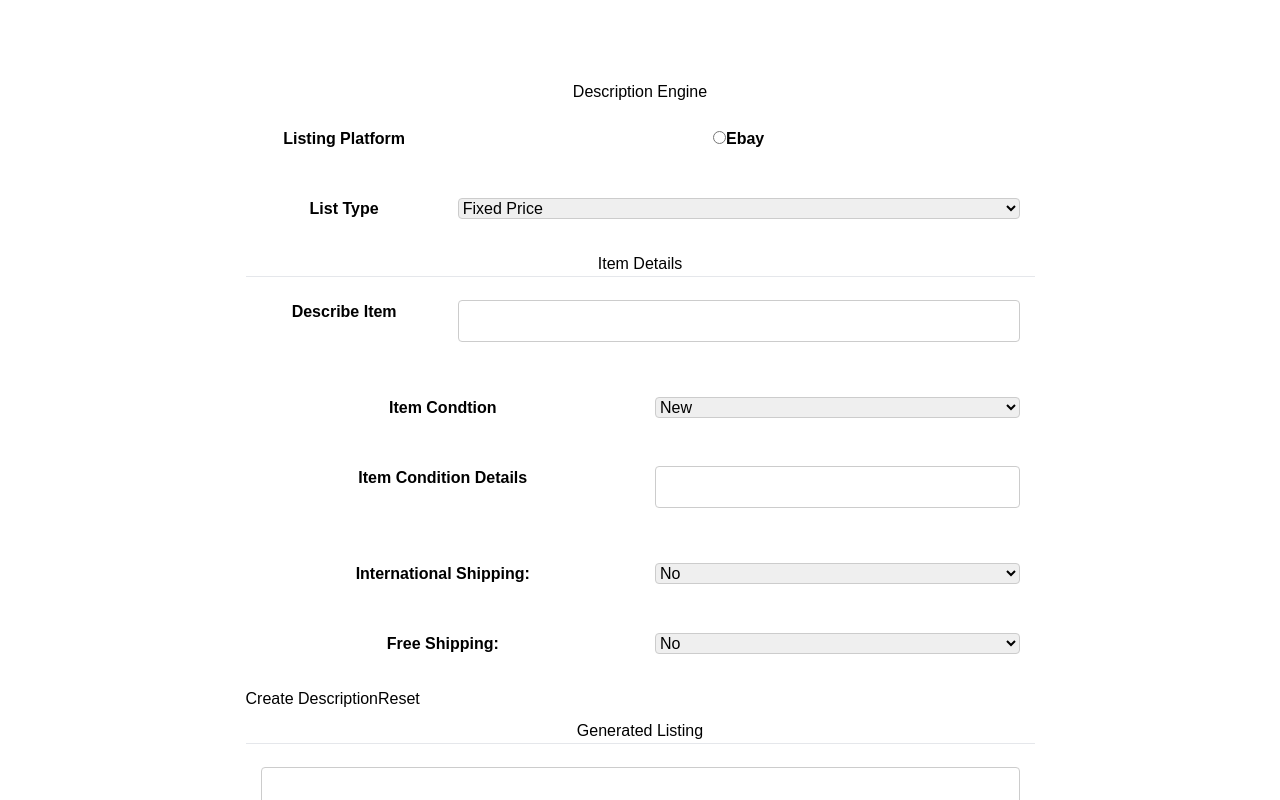
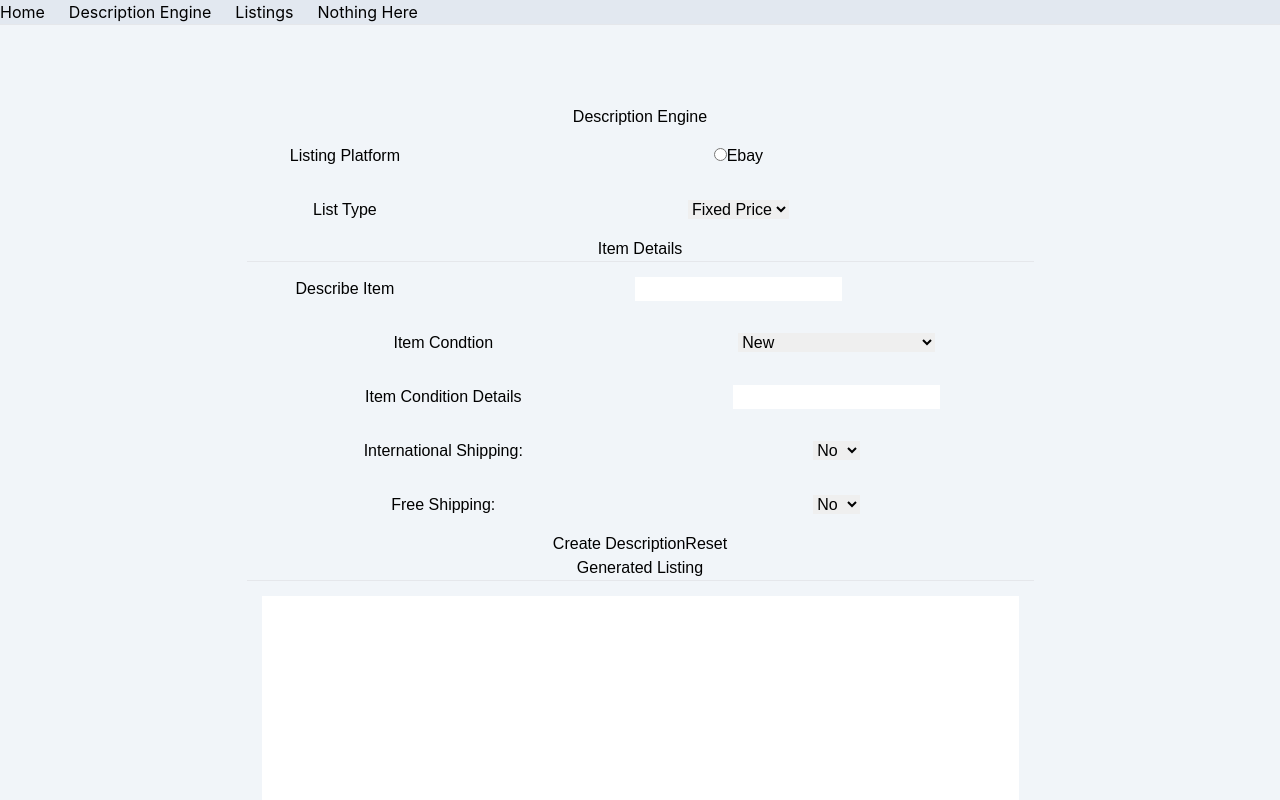
Before and after one commit to Fortee2/ListFlow, a React (Create React App) app in the folder listflow.client/: page /Description in a window 1280 px wide. Shown: the top 800 px of the page. Built offline with nearby package versions, Linux system fonts and the light colour scheme; no server answers.

Commit message:
Update
Add Routing
Add Nav
Add Listing Component

```diff
--- a/listflow.client/src/App.tsx
+++ b/listflow.client/src/App.tsx
@@ -1,14 +1,50 @@
 import React from 'react';
-import logo from './logo.svg';
 import './App.css';
+import { Routes, Route,  Link } from "react-router-dom";
 import Description  from './features/engine/Description';
 import ListingComponent from './features/listings/ListingComponent';
+import TopMenu  from './features/navigation/TopMenu';
+
 
 function App() {
   return (
-    <div className="App">
-       <Description />
-       <ListingComponent />
+    <div className="App bg-slate-100">
+
+          {/* Routes nest inside one another. Nested route paths build upon
+        parent route paths, and nested route elements render inside
+        parent route elements. See the note about <Outlet> below. */}
+      <Routes>
+        <Route path="/" element={<TopMenu />}>
+          <Route index element={<Home />} />
+          <Route path="Description" element={<Description />} />
+          <Route path="Listing" element={<ListingComponent />} />
+
+          {/* Using path="*"" means "match anything", so this route
+                acts like a catch-all for URLs that we don't have explicit
+                routes for. */}
+          <Route path="*" element={<NoMatch />} />
+        </Route>
+      </Routes>
+    </div>
+  );
+}
+
+function Home() {
+  return (
+    <div>
+      <h2>Home</h2>
+    </div>
+  );
+}
+
+
+function NoMatch() {
+  return (
+    <div>
+      <h2>Nothing to see here!</h2>
+      <p>
+        <Link to="/">Go to the home page</Link>
+      </p>
     </div>
   );
 }
--- a/listflow.client/src/features/engine/description.css
+++ b/listflow.client/src/features/engine/description.css
@@ -6,64 +6,3 @@
     font-family: Arial, sans-serif;
     font-size: 16px;
   }
-
-  h1 {
-    font-size: 24px;
-    margin-bottom: 16px;
-  }
-
-  .row {
-    display: flex;
-    flex-wrap: wrap;
-    margin: 8px 0;
-  }
-
-  .col-3 {
-    width: 25%;
-  }
-
-  .col-6 {
-    width: 50%;
-  }
-
-  .col-9 {
-    width: 75%;
-  }
-
-  .col-12 {
-    width: 100%;
-  }
-
-  label {
-    display: inline-block;
-    margin-bottom: 8px;
-    font-weight: bold;
-  }
-
-  input[type="text"],
-  select,
-  textarea {
-    width: 100%;
-    padding: 8px;
-    border: 1px solid #ccc;
-    border-radius: 4px;
-    box-sizing: border-box;
-    margin-bottom: 16px;
-  }
-
-  button {
-    background-color: #007bff;
-    color: #fff;
-    border: none;
-    border-radius: 4px;
-    padding: 8px 16px;
-    cursor: pointer;
-  }
-
-  button:hover {
-    background-color: #0069d9;
-  }
-
-  textarea {
-    resize: vertical;
-  }
--- a/listflow.client/src/features/listings/ListingComponent.tsx
+++ b/listflow.client/src/features/listings/ListingComponent.tsx
@@ -72,9 +72,12 @@ const ListingComponent = () => {
 
       <h2>Create a New Listing</h2>
       <form onSubmit={handleCreateListing}>
+        <label htmlFor="itemNumber">Item Number</label>
         <input type="text" name="itemNumber" />
+        <label htmlFor="title">Title</label>
         <input type="text" name="title" />
-        <input type="text" name="description" />
+        <label htmlFor="description">Description</label>
+        <textarea cols={80} rows={10} name="description" />
         <button type="submit">Create Listing</button>
       </form>
     </div>
--- a/listflow.client/src/features/listings/listingAPI.ts
+++ b/listflow.client/src/features/listings/listingAPI.ts
@@ -2,7 +2,7 @@ import axios from 'axios';
 import {Listing} from './listing'
 export const getAllListings = async (): Promise<Listing[]> => {
   try {
-    const response = await axios.get('/api/listings');
+    const response = await axios.get('https://localhost:7219/api/listings');
     return response.data;
   } catch (error) {
     throw new Error(`Error fetching listings: ${error}`);
@@ -11,7 +11,7 @@ export const getAllListings = async (): Promise<Listing[]> => {
 
 export const createListing = async (newListing: Listing): Promise<Listing> => {
   try {
-    const response = await axios.post('/api/listings', newListing);
+    const response = await axios.post('https://localhost:7219/api/listings', newListing);
     return response.data;
   } catch (error) {
     throw new Error(`Error creating listing: ${error}`);
@@ -20,7 +20,7 @@ export const createListing = async (newListing: Listing): Promise<Listing> => {
 
 export const updateListing = async (updatedListing: Listing): Promise<Listing> => {
   try {
-    const response = await axios.put(`/api/listings/${updatedListing.id}`, updatedListing);
+    const response = await axios.put(`https://localhost:7219/api/listings/${updatedListing.id}`, updatedListing);
     return response.data;
   } catch (error) {
     throw new Error(`Error updating listing: ${error}`);
@@ -29,7 +29,7 @@ export const updateListing = async (updatedListing: Listing): Promise<Listing> =
 
 export const deleteListing = async (id: string): Promise<number> => {
   try {
-    const response = await axios.delete(`/api/listings/${id}`);
+    const response = await axios.delete(`https://localhost:7219/api/listings/${id}`);
     return response.status;
   } catch (error) {
     throw new Error(`Error deleting listing: ${error}`);
@@ -38,7 +38,7 @@ export const deleteListing = async (id: string): Promise<number> => {
 
 export const getListingById = async (id: string): Promise<Listing> => {
     try {
-      const response = await axios.get(`/api/listings/${id}`);
+      const response = await axios.get(`https://localhost:7219/api/listings/${id}`);
       return response.data;
     } catch (error) {
       throw new Error(`Error fetching listings: ${error}`);
--- /dev/null
+++ b/listflow.client/src/features/navigation/TopMenu.tsx
@@ -0,0 +1,31 @@
+import { Link, Outlet } from "react-router-dom";
+
+const TopMenu = () => {
+    return (
+
+      <div >
+        {/* A "layout route" is a good place to put markup you want to
+            share across all the pages on your site, like navigation. */}
+        <nav className="relative container mx-auto space-x-6 bg-slate-200">
+          <div className="flex items-center justify-between">
+            {/* add div for logo */}
+            <div className="hidden md:flex space-x-6">
+              <Link to="/">Home</Link>
+              <Link to="/description">Description Engine</Link>
+              <Link to="/Listing">Listings</Link>
+              <Link to="/nothing-here">Nothing Here</Link>
+            </div>
+          </div>
+        </nav>
+
+        <hr />
+
+        {/* An <Outlet> renders whatever child route is currently active,
+            so you can think about this <Outlet> as a placeholder for
+            the child routes we defined above. */}
+        <Outlet />
+      </div>
+    );
+  }
+
+  export default TopMenu;
--- a/listflow.client/src/index.tsx
+++ b/listflow.client/src/index.tsx
@@ -5,6 +5,7 @@ import { store } from './app/store';
 import App from './App';
 import reportWebVitals from './reportWebVitals';
 import './index.css';
+import { BrowserRouter } from 'react-router-dom';
 
 const container = document.getElementById('root')!;
 const root = createRoot(container);
@@ -12,7 +13,9 @@ const root = createRoot(container);
 root.render(
   <React.StrictMode>
     <Provider store={store}>
-      <App />
+      <BrowserRouter>
+        <App />
+      </BrowserRouter>
     </Provider>
   </React.StrictMode>
 );
```
